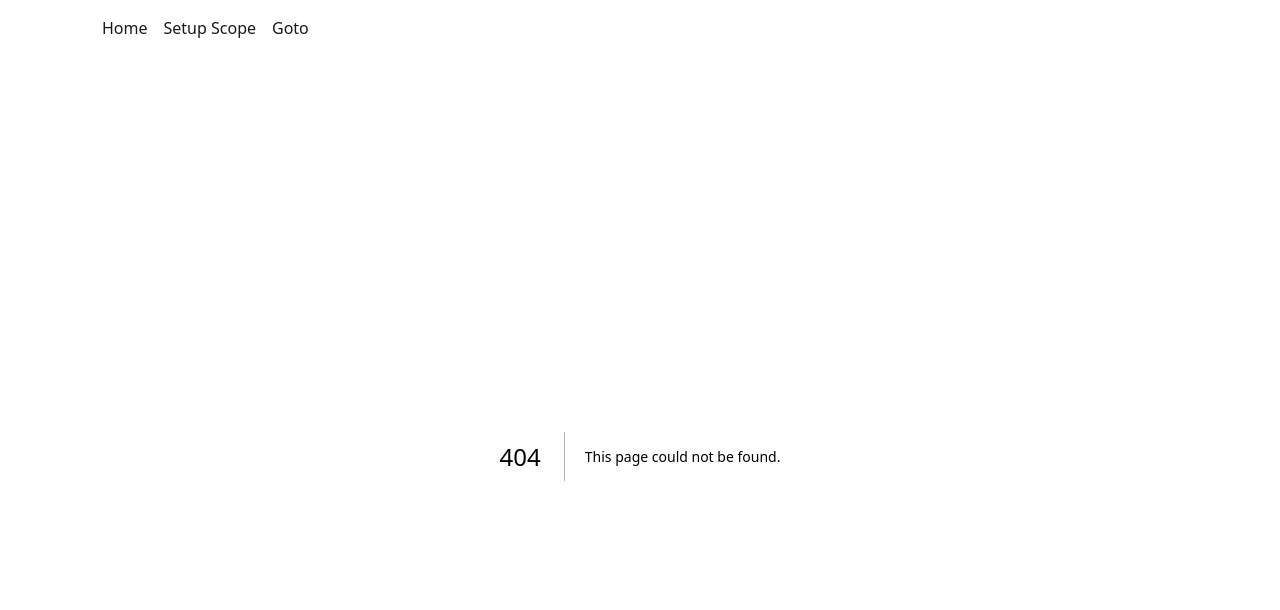
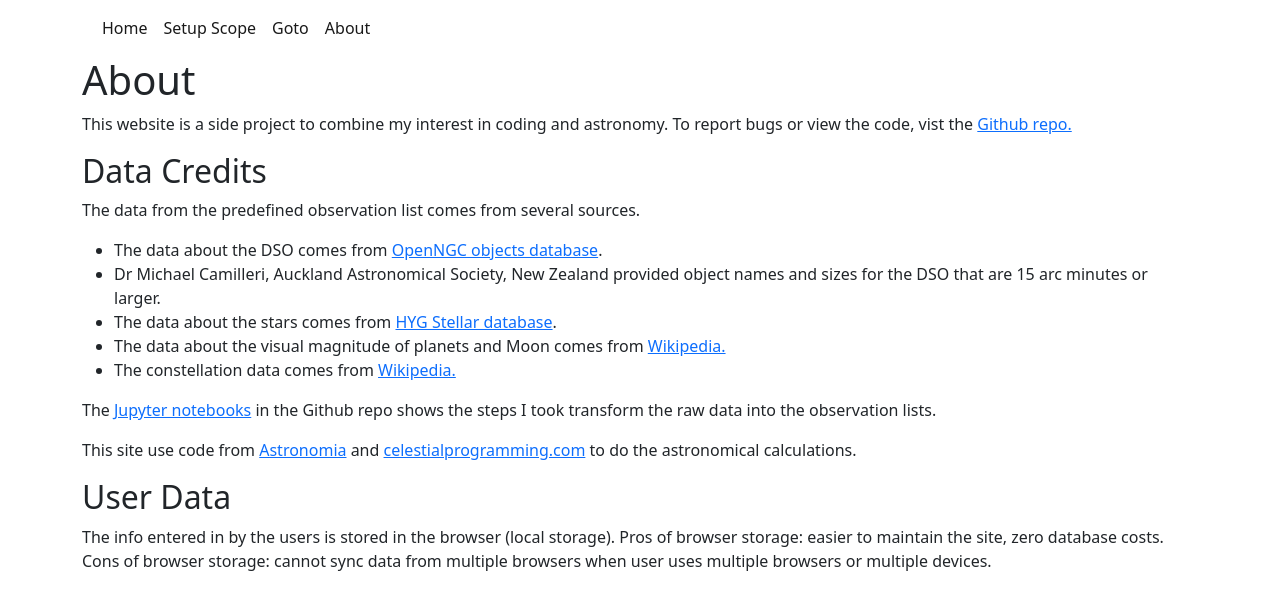
Before and after one commit to DwarfTelescopeUsers/dwarfii-stellarium-goto, a Next.js app: page /about in a window 1280 px wide. Before the commit this address had no page. Shown: the top 610 px of the page. Built offline with nearby package versions, Linux system fonts and the light colour scheme.

Commit message:
add about page

```diff
--- a/src/components/shared/Nav.tsx
+++ b/src/components/shared/Nav.tsx
@@ -41,6 +41,15 @@ export default function Nav() {
                 Goto
               </Link>
             </li>
+            <li className="nav-item">
+              <Link
+                className="nav-link active"
+                aria-current="page"
+                href="/about"
+              >
+                About
+              </Link>
+            </li>
           </ul>
         </div>
       </div>
--- /dev/null
+++ b/src/pages/about.tsx
@@ -0,0 +1,80 @@
+import React from "react";
+
+export default function about() {
+  return (
+    <div>
+      <h1>About</h1>
+      <p>
+        This website is a side project to combine my interest in coding and
+        astronomy. To report bugs or view the code, vist the{" "}
+        <a href="https://github.com/DwarfTelescopeUsers/dwarfii-stellarium-goto">
+          Github repo.
+        </a>
+      </p>
+
+      <h2>Data Credits</h2>
+      <p>
+        The data from the predefined observation list comes from several
+        sources.
+      </p>
+      <ul>
+        <li>
+          The data about the DSO comes from{" "}
+          <a href="https://github.com/mattiaverga/OpenNGC">
+            OpenNGC objects database
+          </a>
+          .
+        </li>
+        <li>
+          Dr Michael Camilleri, Auckland Astronomical Society, New Zealand
+          provided object names and sizes for the DSO that are 15 arc minutes or
+          larger.
+        </li>
+        <li>
+          The data about the stars comes from{" "}
+          <a href="https://github.com/astronexus/HYG-Database">
+            HYG Stellar database
+          </a>
+          .
+        </li>
+        <li>
+          The data about the visual magnitude of planets and Moon comes from{" "}
+          <a href="https://en.wikipedia.org/wiki/Apparent_magnitude">
+            Wikipedia.
+          </a>
+        </li>
+        <li>
+          The constellation data comes from{" "}
+          <a href="https://en.wikipedia.org/wiki/IAU_designated_constellations">
+            Wikipedia.
+          </a>
+        </li>
+      </ul>
+      <p>
+        The{" "}
+        <a href="https://github.com/DwarfTelescopeUsers/dwarfii-stellarium-goto/tree/main/notebooks">
+          Jupyter notebooks
+        </a>{" "}
+        in the Github repo shows the steps I took transform the raw data into
+        the observation lists.
+      </p>
+
+      <p>
+        This site use code from{" "}
+        <a href="https://github.com/commenthol/astronomia">Astronomia</a> and{" "}
+        <a href="https://www.celestialprogramming.com">
+          celestialprogramming.com
+        </a>{" "}
+        to do the astronomical calculations.
+      </p>
+
+      <h2>User Data</h2>
+      <p>
+        The info entered in by the users is stored in the browser (local
+        storage). Pros of browser storage: easier to maintain the site, zero
+        database costs. Cons of browser storage: cannot sync data from multiple
+        browsers when user uses multiple browsers or multiple devices.
+      </p>
+    </div>
+  );
+}
```
